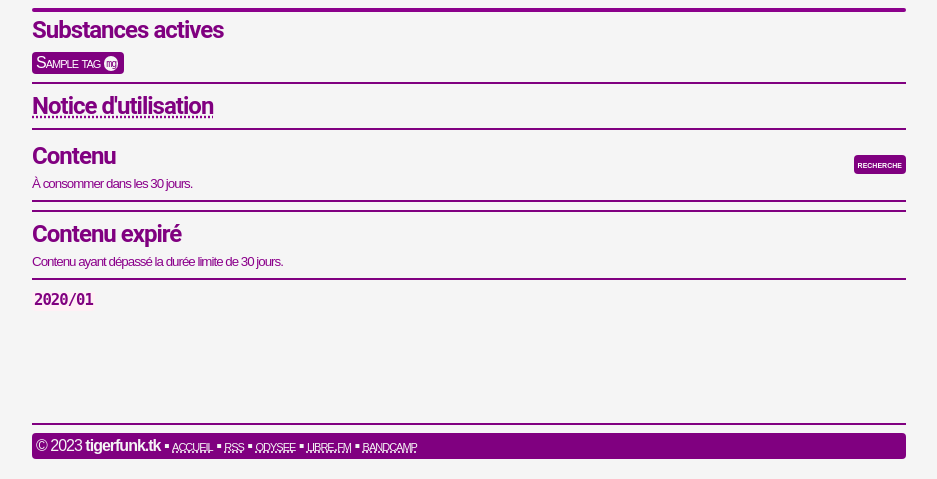
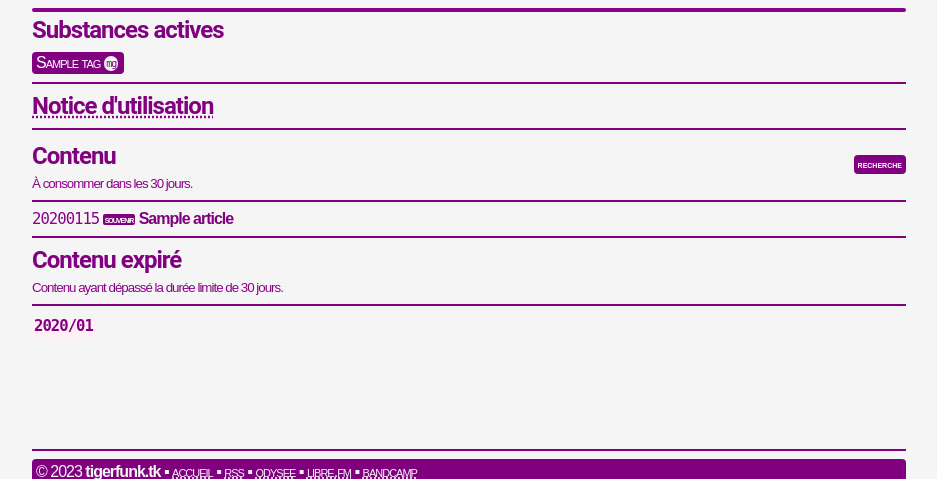
Before and after one commit to teegre/tigerfunk.tk, a Django app: template tigerfunk/home/templates/home/index.html in a window 1280 px wide. Shown: the part 89-568 px from the top of the page, without its empty margins (171-1108 px from the left). Run offline with Django 4.2, Linux system fonts and the light colour scheme; tables that the repository leaves empty hold one stand-in row (values such as "Sample post"); the template is opened without the code that fills it: values that come from a table or form of the project are taken from there, most other values are stand-ins (such as "Sample title", 1, 10 or a date in 2020).

Commit message:
home: added memories

```diff
--- a/tigerfunk/home/templates/home/index.html
+++ b/tigerfunk/home/templates/home/index.html
@@ -45,6 +45,15 @@
   <small>À consommer dans les 30 jours.</small>
   <hr>
   <ul>
+  {% for memory in memories %}
+    <li class="content-link">
+      <span class="a-date">{{ memory.date|date:'Ymd' }}</span>
+      <span class="new">souvenir</span>
+      <a href="{% url 'detail' memory.uid %}">
+        <strong>{{ memory.title }}</strong>
+      </a>
+    </li>
+  {% endfor %}
   {% for article in articles %}
     {% if article.recently_published %}
     <li class=content-link>
--- a/tigerfunk/home/views.py
+++ b/tigerfunk/home/views.py
@@ -47,6 +47,7 @@ class HomeView(generic.ListView):
 
   def get_context_data(self, **kwargs):
     context = super().get_context_data(**kwargs)
+    context['memories'] = Article.objects.filter(date__day=now().day, date__month=now().month)
     context['articles'] = Article.objects.filter( # pylint: disable=no-member
       date__gte=now() - timedelta(days=30), date__lte=now(), hidden=False
     )
```
Lines whose indentation alone changed are shown as unchanged.
